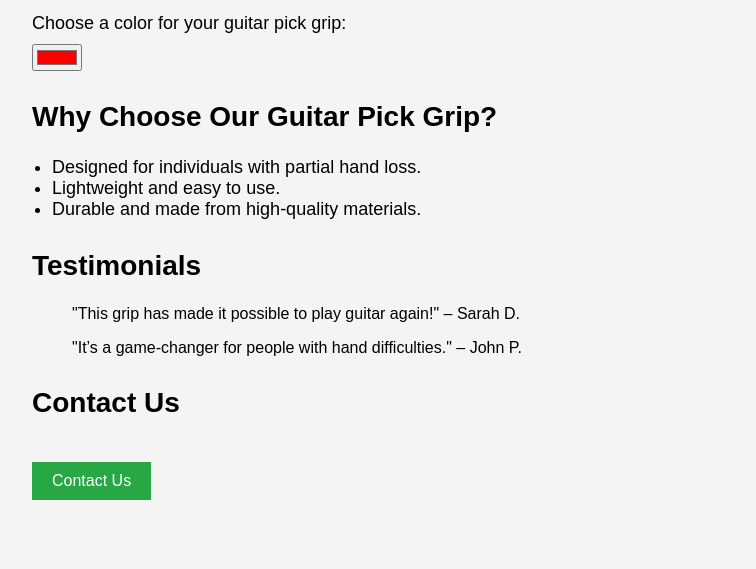
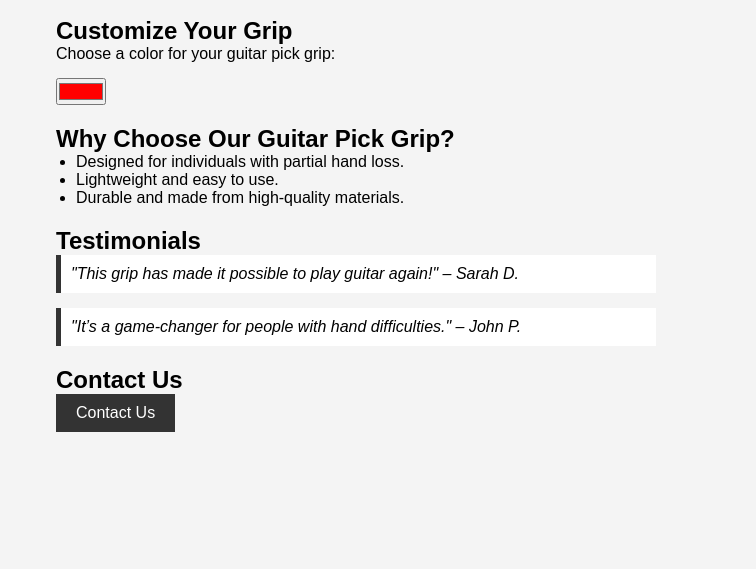
Before and after one commit to antonio-mk/Guitar_Pick_website, a plain HTML site: page index.html in a window 1280 px wide. Shown: the part 231-800 px from the top of the page, without its empty margins (8-764 px from the left). Drawn offline with Linux system fonts and the light colour scheme; some packages are replaced by stand-ins of ours; a script that the page names is missing.

Commit message:
Update style.css

```diff
--- a/style.css
+++ b/style.css
@@ -1,40 +1,45 @@
+* {
+  margin: 0;
+  padding: 0;
+  box-sizing: border-box;
+}
+
 body {
   font-family: Arial, sans-serif;
-  margin: 0;
-  padding: 0;
+  display: flex;
+  justify-content: center;
+  align-items: center;
+  height: 100vh;
   background-color: #f4f4f4;
-  overflow-x: hidden;
+  overflow-y: auto;
 }
 
 .container {
   display: flex;
-  justify-content: flex-start;
-  align-items: flex-start;
-  flex-wrap: wrap;
-  width: 100%;
+  align-items: center;
+  justify-content: space-between; /* Puts text left, model right */
   max-width: 1200px;
-  margin-left: 20px; /* Center everything to the left */
-  padding: 20px;
+  width: 90%;
+  gap: 50px;
 }
 
+/* Content Styling (Left Side) */
 .content {
-  width: 60%;
+  flex: 2;
+  max-width: 600px;
   text-align: left;
 }
 
 h1 {
-  font-size: 36px;
-  margin-bottom: 10px;
+  font-size: 2rem;
 }
 
 h2 {
-  font-size: 28px;
-  margin-top: 30px;
+  margin-top: 20px;
 }
 
-p {
-  font-size: 18px;
-  margin: 10px 0;
+p, ul {
+  margin-bottom: 15px;
 }
 
 ul {
@@ -42,35 +47,38 @@ ul {
   padding-left: 20px;
 }
 
-ul li {
-  font-size: 18px;
-}
-
-.image-placeholder {
-  width: 100%;
-  height: auto;
-  margin: 20px 0;
-  display: block;
+blockquote {
+  font-style: italic;
+  background: #fff;
+  padding: 10px;
+  border-left: 5px solid #333;
+  margin-bottom: 15px;
 }
 
 .button {
-  background-color: #28a745;
-  color: white;
   padding: 10px 20px;
+  font-size: 1rem;
+  background: #333;
+  color: #fff;
   border: none;
   cursor: pointer;
-  font-size: 16px;
-  margin-top: 20px;
+  transition: 0.3s;
 }
 
 .button:hover {
-  background-color: #218838;
+  background: #555;
 }
 
-.model {
-  width: 35%;
-  height: 500px;
-  margin-left: 20px;
-  position: sticky;
-  top: 0; /* Keep the model fixed as you scroll */
+/* 3D Model Styling (Right Side) */
+.model-container {
+  flex: 1;
+  max-width: 500px; /* Adjust model container size */
+  display: flex;
+  justify-content: center;
+  align-items: center;
 }
+
+model-viewer {
+  width: 100%;
+  height: 400px;
+}
```
